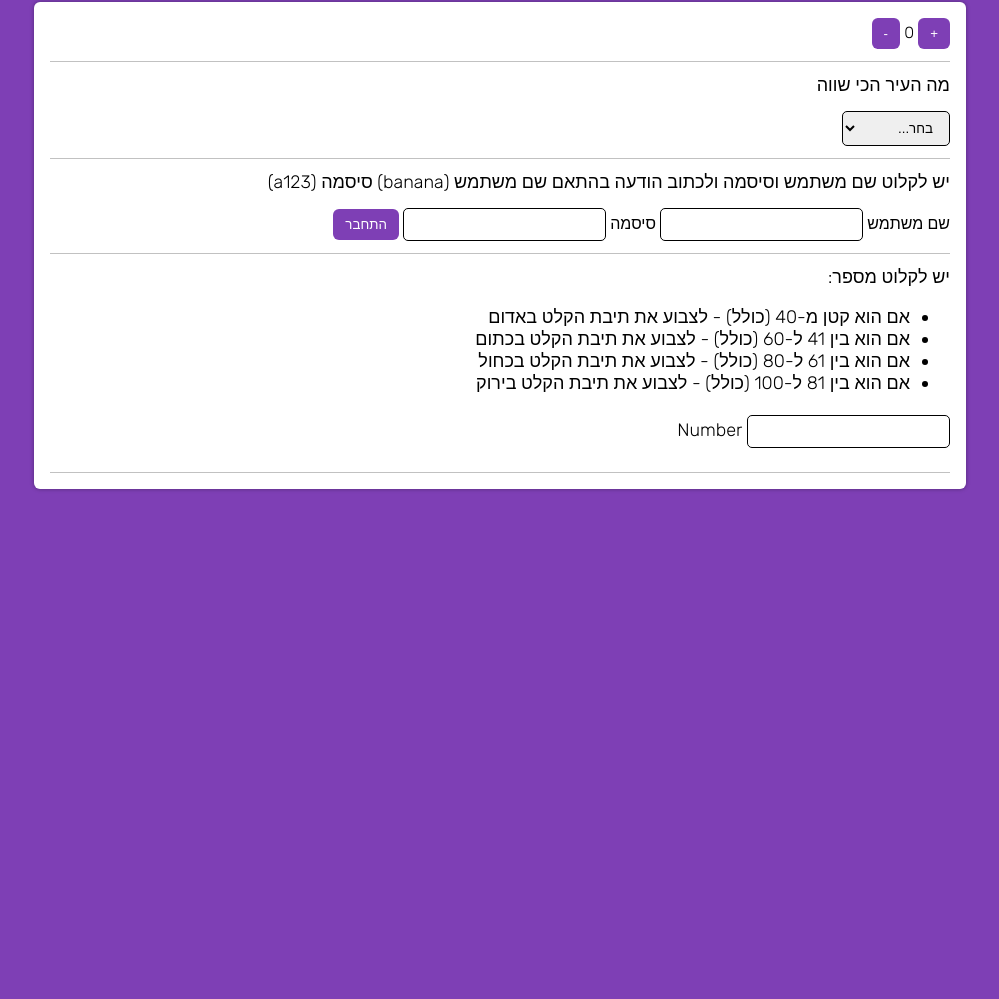
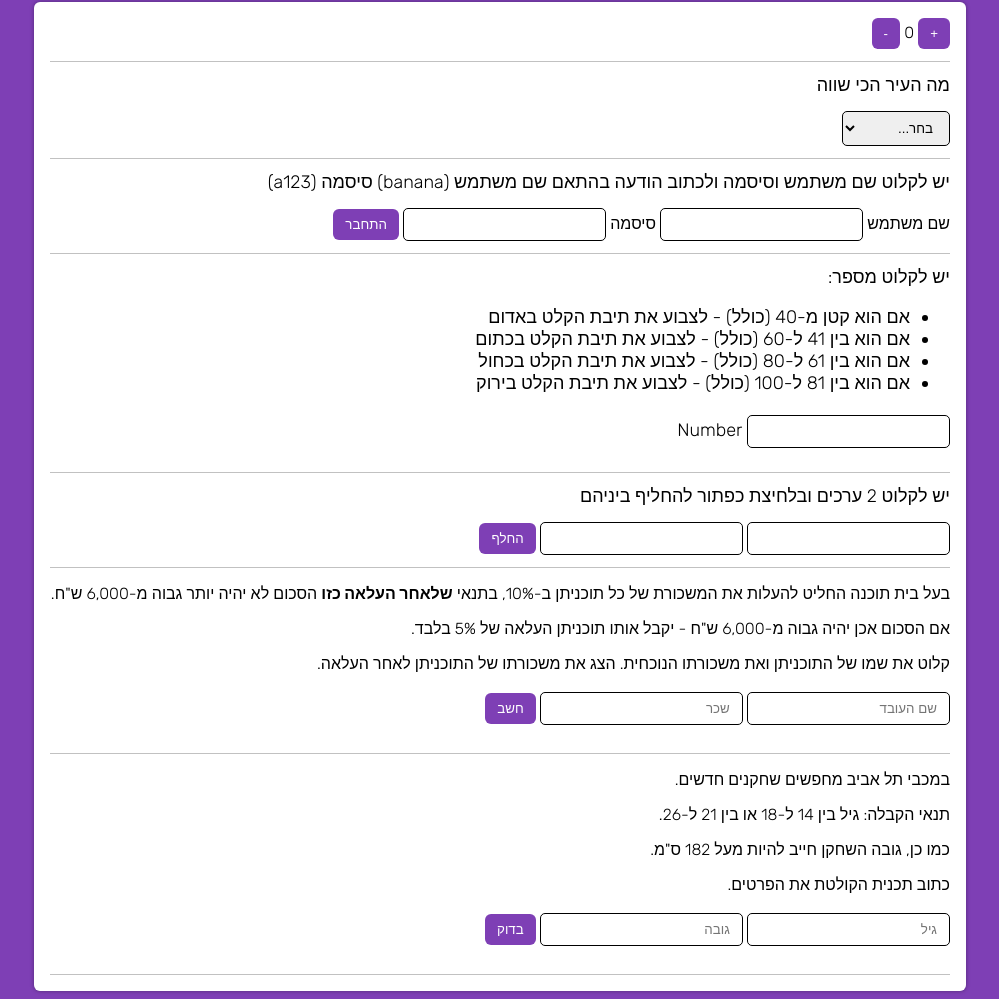
Before and after one commit to nonobromo/JavaScriptModule, a plain HTML site: page lesson4/index.html in a window 1280 px wide. Shown: the part 79-1078 px from the top of the page, without its empty margins (140-1139 px from the left). Before the commit the page ends 800 px from the top, so only its background shows below. Drawn offline with Linux system fonts and the light colour scheme.

Commit message:
homework done

```diff
--- /dev/null
+++ b/lesson4/hmLesson4.js
@@ -0,0 +1,36 @@
+function replace() {
+    const num1 = document.getElementById("str1");
+    const num2 = document.getElementById("str2");
+
+    change1 = num1.value;
+    change2 = num2.value;
+
+    num1.value = change2;
+    num2.value = change1;
+}
+
+function salerycalcultor() {
+    const user = document.getElementById("user").value;
+    let paycheck = +document.getElementById("salery").value;
+    let result = document.getElementById("output4");
+
+    if (paycheck <= +6000) {
+        paycheck = paycheck + paycheck / +100 * +10;
+    } else {
+        paycheck = paycheck + paycheck / +100 * +5;
+    }
+    result.innerHTML = `${user} salery is ${paycheck}`;
+}
+
+function check() {
+    const age = document.getElementById("age").value;
+    const height = document.getElementById("number").value;
+    const check = document.getElementById("output5");
+
+    if (age >= 14 || age >= 21 && height > 182) {
+        check.innerHTML = "you are qualified";
+    } else {
+        check.innerHTML = "you are not qualified";
+    }
+
+}
--- a/lesson4/index.html
+++ b/lesson4/index.html
@@ -6,6 +6,7 @@
     <meta name="viewport" content="width=device-width, initial-scale=1.0">
     <link rel="stylesheet" href="style.css">
     <script src="script.js"></script>
+    <script src="hmLesson4.js"></script>
     <title>Hello JavaScript</title>
 </head>
 
@@ -58,6 +59,35 @@
                 <span id="output3">Number</span>
             </h2>
         </div>
+        <div class="task">
+            <h2>יש לקלוט 2 ערכים ובלחיצת כפתור להחליף ביניהם</h2>
+            <input type="text" id="str1">
+            <input type="text" id="str2">
+            <button onclick="replace()">החלף</button>
+        </div>
+
+        <div class="task">
+            <p>בעל בית תוכנה החליט להעלות את המשכורת של כל תוכניתן ב-10%, בתנאי <b>שלאחר העלאה כזו</b> הסכום לא יהיה
+                יותר גבוה
+                מ-6,000 ש"ח.</p>
+            <p>אם הסכום אכן יהיה גבוה מ-6,000 ש"ח - יקבל אותו תוכניתן העלאה של 5% בלבד.</p>
+            <p>קלוט את שמו של התוכניתן ואת משכורתו הנוכחית. הצג את משכורתו של התוכניתן לאחר העלאה.</p>
+            <input type="text" id="user" placeholder="שם העובד">
+            <input type="number" id="salery" placeholder="שכר">
+            <button onclick="salerycalcultor()">חשב</button>
+            <p id="output4"></p>
+        </div>
+
+        <div class="task">
+            <p>במכבי תל אביב מחפשים שחקנים חדשים.</p>
+            <p>תנאי הקבלה: גיל בין 14 ל-18 או בין 21 ל-26.</p>
+            <p>כמו כן, גובה השחקן חייב להיות מעל 182 ס"מ.</p>
+            <p>כתוב תכנית הקולטת את הפרטים.</p>
+            <input type="number" id="age" placeholder="גיל">
+            <input type="number" id="height" placeholder="גובה">
+            <button onclick="check()">בדוק</button>
+            <p id="output5"></p>
+        </div>
     </div>
 </body>
 
```
